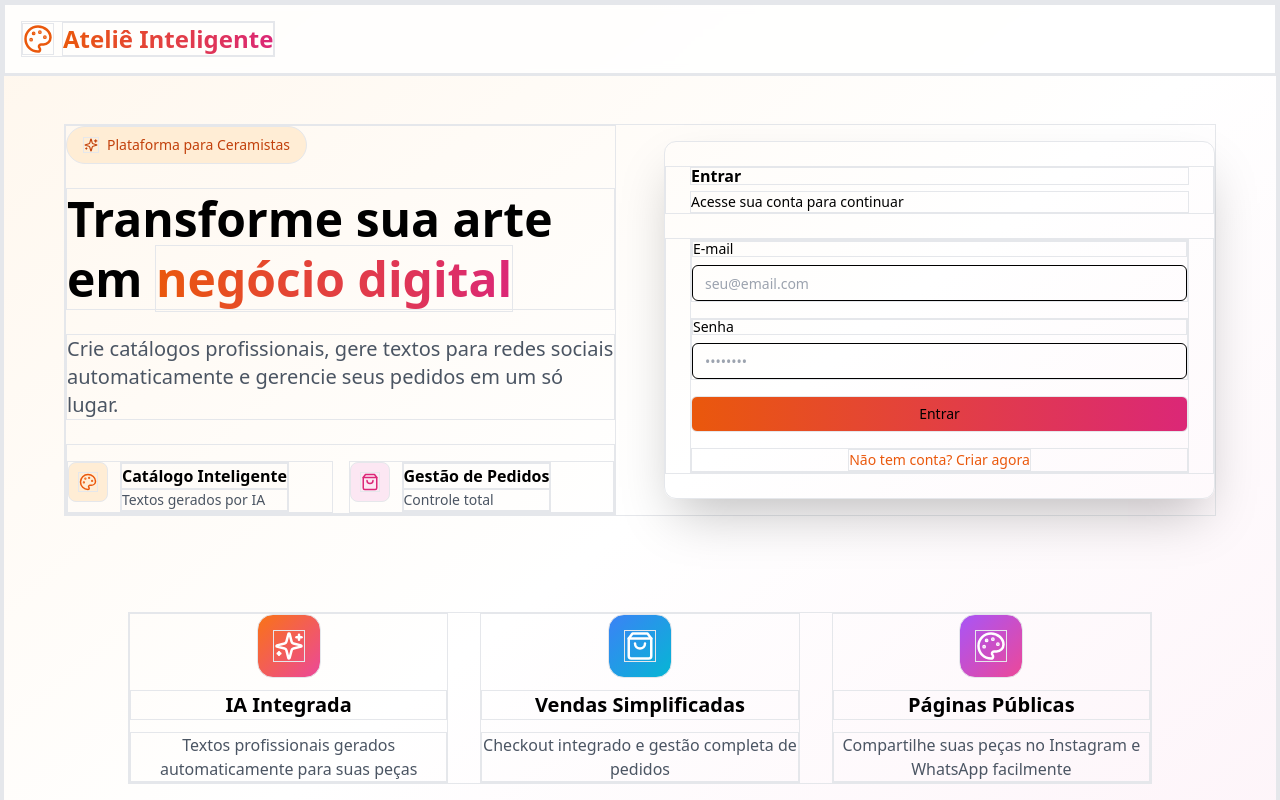
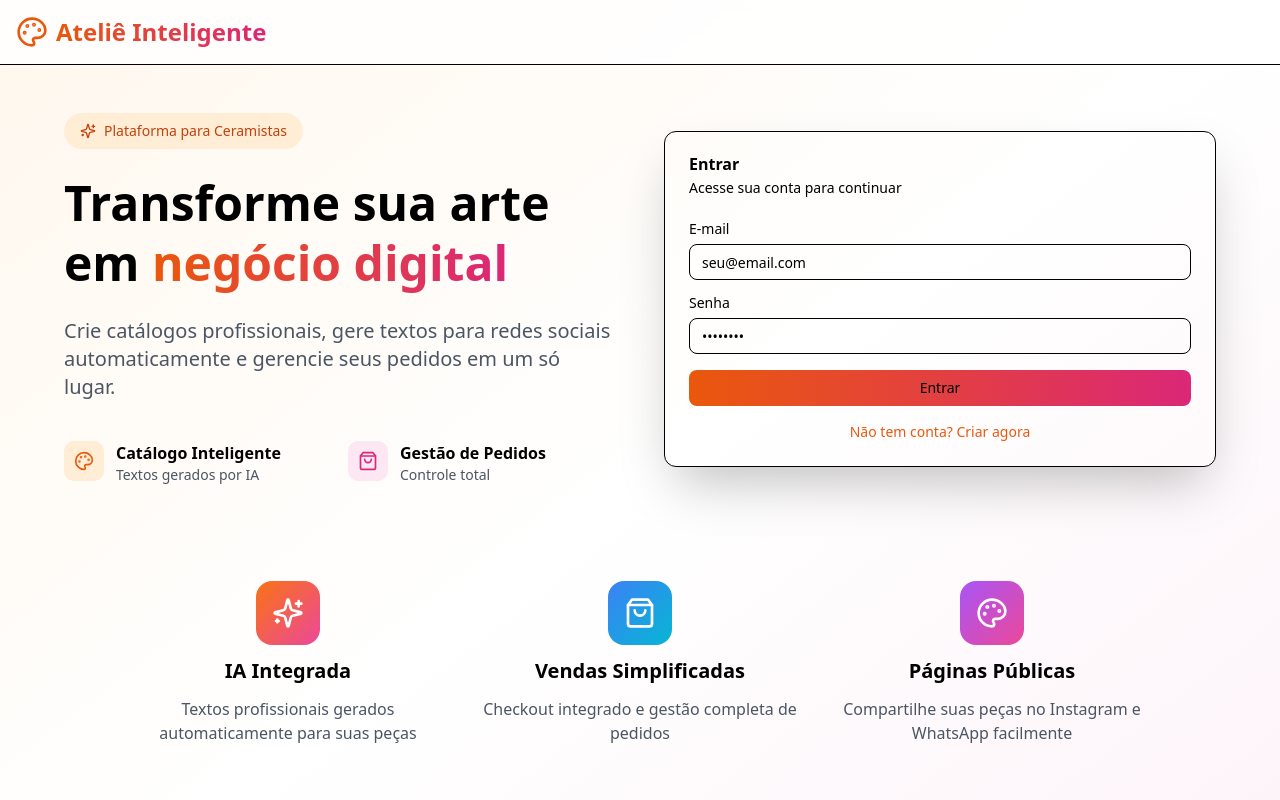
Before and after one commit to LucasMarsiglia/atelie-inteligente-app, a Next.js app: page / in a window 1280 px wide. Shown: the top 800 px of the page. Built offline with nearby package versions, Linux system fonts and the light colour scheme; no server answers.

Commit message:
style: global.css and tailwind.config

```diff
--- a/src/app/globals.css
+++ b/src/app/globals.css
@@ -1,13 +1,8 @@
+/* ARQUIVO CSS GLOBAL LIMPO */
+
 @tailwind base;
 @tailwind components;
 @tailwind utilities;
-
-/* * LINHAS REMOVIDAS POIS ERAM SINTAXE INVÁLIDA NO CSS/TAILWIND:
- * @import "tailwindcss";
- * @import "tw-animate-css";
- * @custom-variant dark (&:is(.dark *));
- * @theme inline { ... }
- */
 
 :root {
   --radius: 0.625rem;
@@ -88,7 +83,9 @@
 
 @layer base {
   * {
-    @apply border;
+    /* Esta linha aplica a cor da borda e o anel de foco */
+    @apply border-border outline-ring/50;
+    /* A borda suave será aplicada com classes do Tailwind como rounded-lg */
   }
   body {
     @apply bg-background text-foreground;
--- a/tailwind.config.js
+++ b/tailwind.config.js
@@ -8,37 +8,56 @@ module.exports = {
   ],
   theme: {
     extend: {
+      // 🎯 SEÇÃO DE BORDAS SUAVES
+      // Usa a variável --radius do seu CSS global
+      borderRadius: {
+        lg: `var(--radius)`,
+        md: `calc(var(--radius) - 2px)`, // rounded-md
+        sm: `calc(var(--radius) - 4px)`, // rounded-sm
+      },
+
       colors: {
-        // --- CORES ESSENCIAIS PARA RESOLVER O ERRO ---
-        'background': 'hsl(var(--background))', // Note: Usando 'hsl(var(--...))' para maior compatibilidade se oklch falhar
+        // Mapeamento de TODAS as variáveis de cor para o Tailwind.
+        // É crucial que você mapeie todas as variáveis para usar as classes do Tailwind.
+        'background': 'hsl(var(--background))',
         'foreground': 'hsl(var(--foreground))',
-        'border': 'hsl(var(--border))', // Essencial para o erro anterior (border-border)
-        'ring': 'hsl(var(--ring))',     // Essencial para o erro anterior (outline-ring/50)
+        'border': 'hsl(var(--border))',
+        'ring': 'hsl(var(--ring))',
 
-        // --- ADICIONE TODAS AS OUTRAS CORES AQUI ---
         'primary': 'hsl(var(--primary))',
+        'primary-foreground': 'hsl(var(--primary-foreground))',
         'secondary': 'hsl(var(--secondary))',
+        'secondary-foreground': 'hsl(var(--secondary-foreground))',
         'muted': 'hsl(var(--muted))',
+        'muted-foreground': 'hsl(var(--muted-foreground))',
         'accent': 'hsl(var(--accent))',
+        'accent-foreground': 'hsl(var(--accent-foreground))',
         'destructive': 'hsl(var(--destructive))',
         'card': 'hsl(var(--card))',
+        'card-foreground': 'hsl(var(--card-foreground))',
         'popover': 'hsl(var(--popover))',
+        'popover-foreground': 'hsl(var(--popover-foreground))',
         'input': 'hsl(var(--input))',
 
-        // Exemplo de como você adicionaria as cores de sidebar/chart
+        // Cores de Sidebar e Chart
+        'chart-1': 'hsl(var(--chart-1))',
+        'chart-2': 'hsl(var(--chart-2))',
+        'chart-3': 'hsl(var(--chart-3))',
+        'chart-4': 'hsl(var(--chart-4))',
+        'chart-5': 'hsl(var(--chart-5))',
         'sidebar': 'hsl(var(--sidebar))',
-        // 'chart-1': 'hsl(var(--chart-1))',
-        // ...
+        'sidebar-foreground': 'hsl(var(--sidebar-foreground))',
+        'sidebar-primary': 'hsl(var(--sidebar-primary))',
+        'sidebar-primary-foreground': 'hsl(var(--sidebar-primary-foreground))',
+        'sidebar-accent': 'hsl(var(--sidebar-accent))',
+        'sidebar-accent-foreground': 'hsl(var(--sidebar-accent-foreground))',
+        'sidebar-border': 'hsl(var(--sidebar-border))',
+        'sidebar-ring': 'hsl(var(--sidebar-ring))',
       },
-      // Se você estiver usando as configurações de fonte do /lib/fonts.ts:
-      // fontFamily: {
-      //   'geist-sans': ['var(--font-geist-sans)'],
-      //   // ...
-      // }
     },
   },
   plugins: [
-    // Se você usa o tw-animate-css como plugin (e não CSS puro), ele deve vir aqui.
+    // Se você quiser usar tw-animate-css (provavelmente o 'tailwindcss-animate'), adicione-o aqui:
     // require('tailwindcss-animate'),
   ],
 };
```
